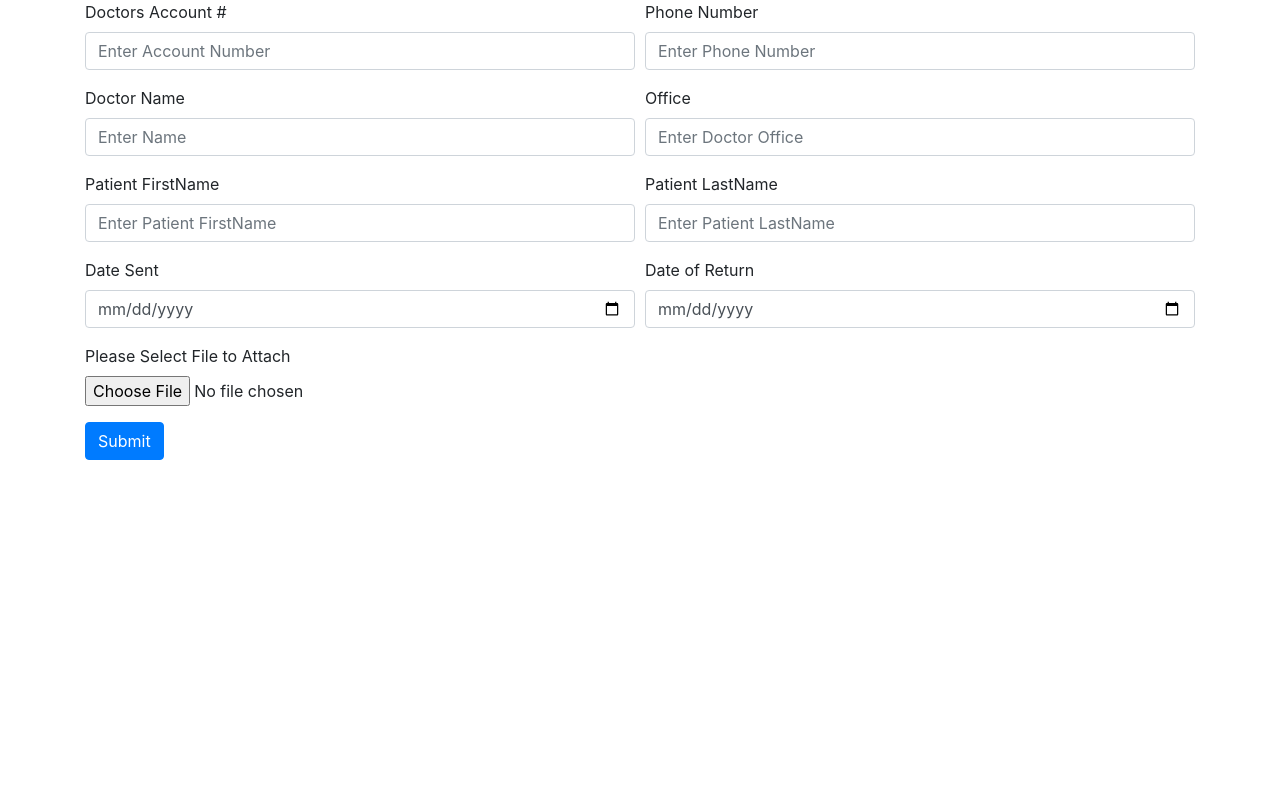
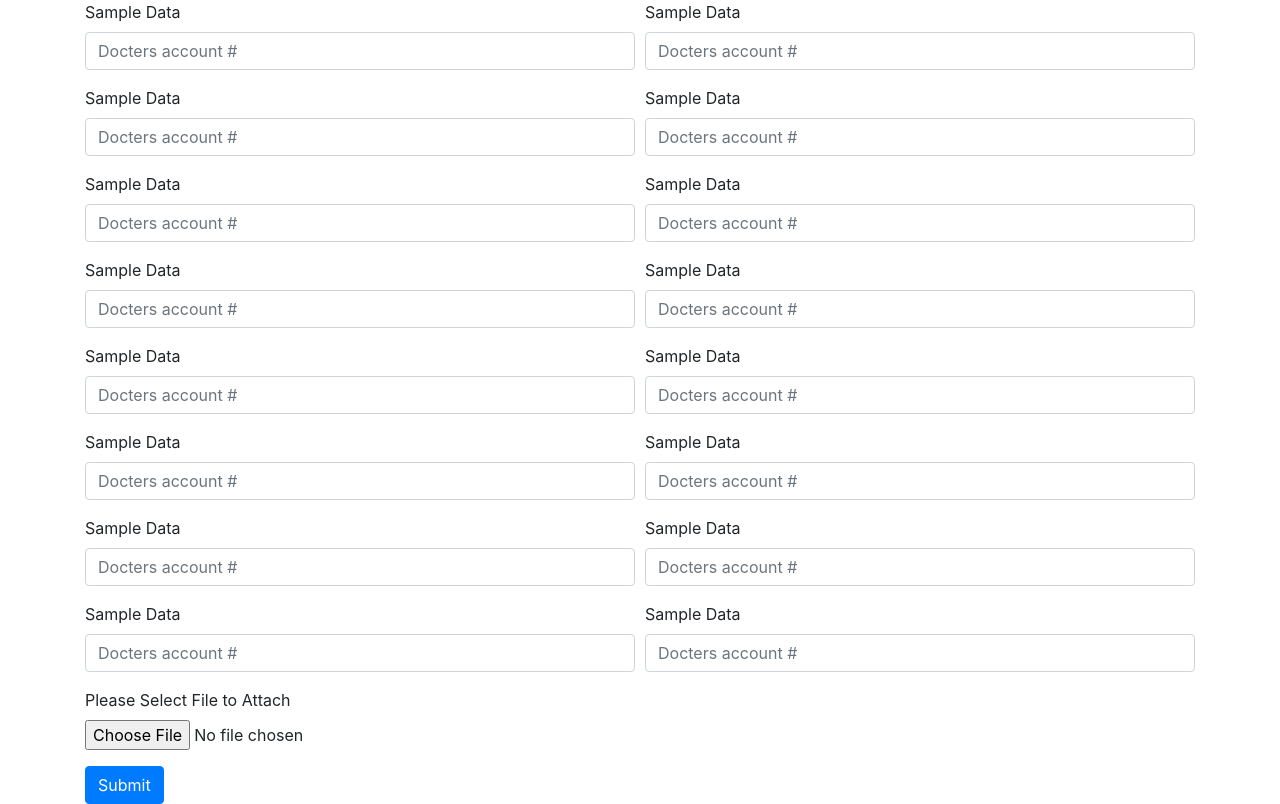
Before and after one commit to sawi4644/PoweRx, a React (Create React App) app in the folder client/: page / in a window 1280 px wide. Built offline with nearby package versions, Linux system fonts and the light colour scheme.

Commit message:
made a seperate Button Component

```diff
--- a/client/src/pages/Homepage/CardHomepage.js
+++ b/client/src/pages/Homepage/CardHomepage.js
@@ -9,7 +9,7 @@ function CardHomepage(props) {
     return (
             <Card style={{ width: '18rem' }}>
                      <Card.Body>
-                     <Card.Title cardTitle={props.CardTitle} >{props.CardTitle}</Card.Title>
+                     <Card.Title cardTitle={props.CardTitle}>{props.CardTitle}</Card.Title>
                 <Card.Img variant="top" src={props.Image} Image={props.Image}/>
                      <Card.Text description={props.Description}>
                                 {props.Description}
--- /dev/null
+++ b/client/src/pages/TopInput/Button.js
@@ -0,0 +1,24 @@
+import React from 'react'
+import Form from 'react-bootstrap/Form'
+import Button from 'react-bootstrap/Button'
+
+
+function SubmitButton () {
+    return (
+        <Form>
+            <Form>
+                <Form.Group >
+                    <Form.File id="exampleFormControlFile1" label="Please Select File to Attach" />
+                </Form.Group>
+            </Form>
+
+            <Button variant="primary" type="submit">
+                Submit
+      </Button>
+        </Form>
+    )
+
+}
+
+
+export default SubmitButton
--- a/client/src/pages/TopInput/InputForm.js
+++ b/client/src/pages/TopInput/InputForm.js
@@ -7,65 +7,18 @@ function InputForm (props) {
     return (
       <Form>
         <Form.Row>
-          <Form.Group as={Col} controlId="DocAccount">
-            <Form.Label>Doctors Account #</Form.Label>
-            <Form.Control type="AccountNumber" placeholder="Enter Account Number " />
+          <Form.Group Id={props.Id} as={Col}>
+            <Form.Label FieldLabel={props.FieldLabel}>{props.Value}</Form.Label>
+            <Form.Control type="number" placeholder="Docters account #" />
           </Form.Group>
 
-          <Form.Group as={Col} controlId="PhoneNumber">
-            <Form.Label>Phone Number</Form.Label>
-            <Form.Control type="Phone Number" placeholder="Enter Phone Number" />
+          <Form.Group Id={props.Id} as={Col}>
+            <Form.Label FieldLabel={props.FieldLabel}>{props.Value}</Form.Label>
+            <Form.Control type="number" placeholder="Docters account #" />
           </Form.Group>
         </Form.Row>
-
-        <Form.Row>
-          <Form.Group as={Col} controlId="DocName">
-            <Form.Label>Doctor Name</Form.Label>
-            <Form.Control type="Name" placeholder="Enter Name" />
-          </Form.Group>
-
-          <Form.Group as={Col} controlId="Office">
-            <Form.Label>Office</Form.Label>
-            <Form.Control type="Office" placeholder="Enter Doctor Office" />
-          </Form.Group>
-        </Form.Row>
-
-        <Form.Row>
-          <Form.Group as={Col} controlId="Patient FirstName">
-            <Form.Label>Patient FirstName</Form.Label>
-            <Form.Control type="Patient FirstName" placeholder="Enter Patient FirstName" />
-          </Form.Group>
-
-          <Form.Group as={Col} controlId="Patient LastName">
-            <Form.Label>Patient LastName</Form.Label>
-            <Form.Control type="Patient LastName" placeholder="Enter Patient LastName" />
-          </Form.Group>
-        </Form.Row>
-
-        <Form.Row>
-          <Form.Group as={Col} controlId="Date Sent">
-            <Form.Label>Date Sent</Form.Label>
-            <Form.Control type="Date" placeholder="Please enter Date" />
-          </Form.Group>
-
-          <Form.Group as={Col} controlId="Date Due in Office">
-            <Form.Label>Date of Return</Form.Label>
-            <Form.Control type="Date" placeholder="Date Due in the Office" />
-          </Form.Group>
-        </Form.Row>
-
-        <Form>
-          <Form.Group>
-            <Form.File id="exampleFormControlFile1" label="Please Select File to Attach" />
-          </Form.Group>
         </Form>
 
-        <Button variant="primary" type="submit">
-          Submit
- </Button>
-
-
-      </Form>
 
     )
 }
--- /dev/null
+++ b/client/src/pages/TopInput/Sample.js
@@ -0,0 +1,53 @@
+const sample = {
+
+   "AccountNumber": {
+        id: 1,
+        FieldLabel: "Doc Acc #",
+        Value: "Sample Data",
+        placeholder: ""
+    },
+    "Phone Number": {
+        id: 1,
+        FieldLabel: "Doc Acc #",
+        Value: "Sample Data",
+        placeholder: ""
+    },
+    "DR name": {
+        id: 1,
+        FieldLabel: "Doc Acc #",
+        Value: "Sample Data",
+        placeholder: ""
+    },
+    "Office": {
+        id: 1,
+        FieldLabel: "Doc Acc #",
+        Value: "Sample Data",
+        placeholder: ""
+    },
+    "Patient First name": {
+        id: 1,
+        FieldLabel: "Doc Acc #",
+        Value: "Sample Data",
+        placeholder: ""
+    },
+    "patient Last name": {
+        id: 1,
+        FieldLabel: "Doc Acc #",
+        Value: "Sample Data",
+        placeholder: ""
+    },
+    "Date ": {
+        id: 1,
+        FieldLabel: "Doc Acc #",
+        Value: "Sample Data",
+        placeholder: ""
+    },
+    "Date return": {
+        id: 1,
+        FieldLabel: "Doc Acc #",
+        Value: "Sample Data",
+        placeholder: ""
+    }
+}
+
+export default sample
--- a/client/src/pages/TopInput/TopInput.js
+++ b/client/src/pages/TopInput/TopInput.js
@@ -1,21 +1,39 @@
 import React from 'react'
 import Wrapper from '../../components/Wrapper/wrapper'
 import InputForm from './InputForm'
-// import sampleData from './sampleData'
-
+import sample from './Sample'
+import Form from 'react-bootstrap/Form'
+import Button from './Button'
+// import Col from 'react-bootstrap/Col'
 const RxForm = () => {
 
-  console.log()
+  // const blankForm = () => {
+  //   axios.POST()
+  // }
 
 
   return (
-        <div>
+
         <Wrapper>
-            <InputForm />
+          <Form>
+              {Object.entries(sample).map((sampleData) => {
+                const [
+                  key,
+                  obj,
+                ] = sampleData
+                return (
+                  <InputForm
+                  key={key}
+                  Value={obj.Value}
+                  FieldLabel={obj.FieldLabel}
+                    />
+                )})}
+          </Form>
+              <Button/>
+
         </Wrapper>
-        </div>
+
   )
-
 }
 
 export default RxForm
```
